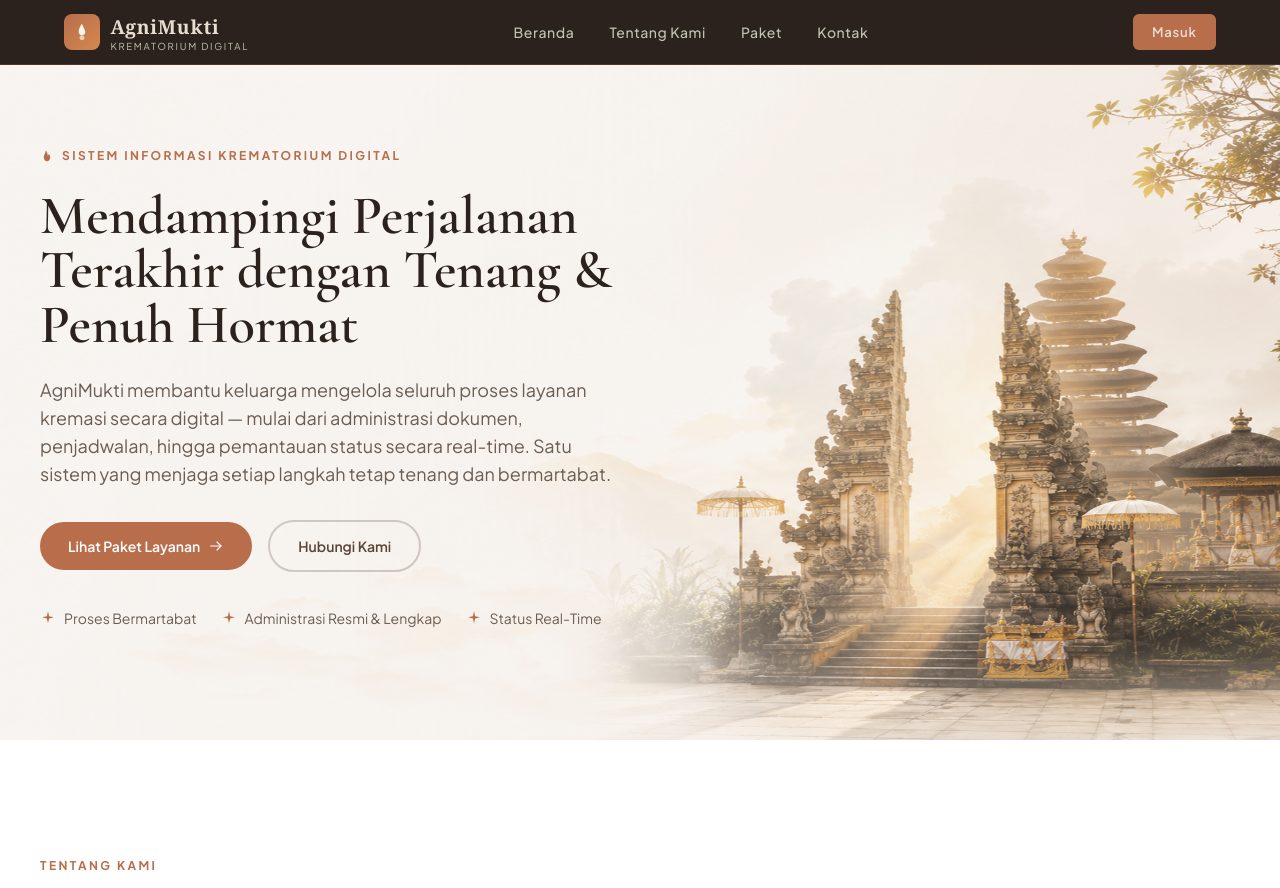
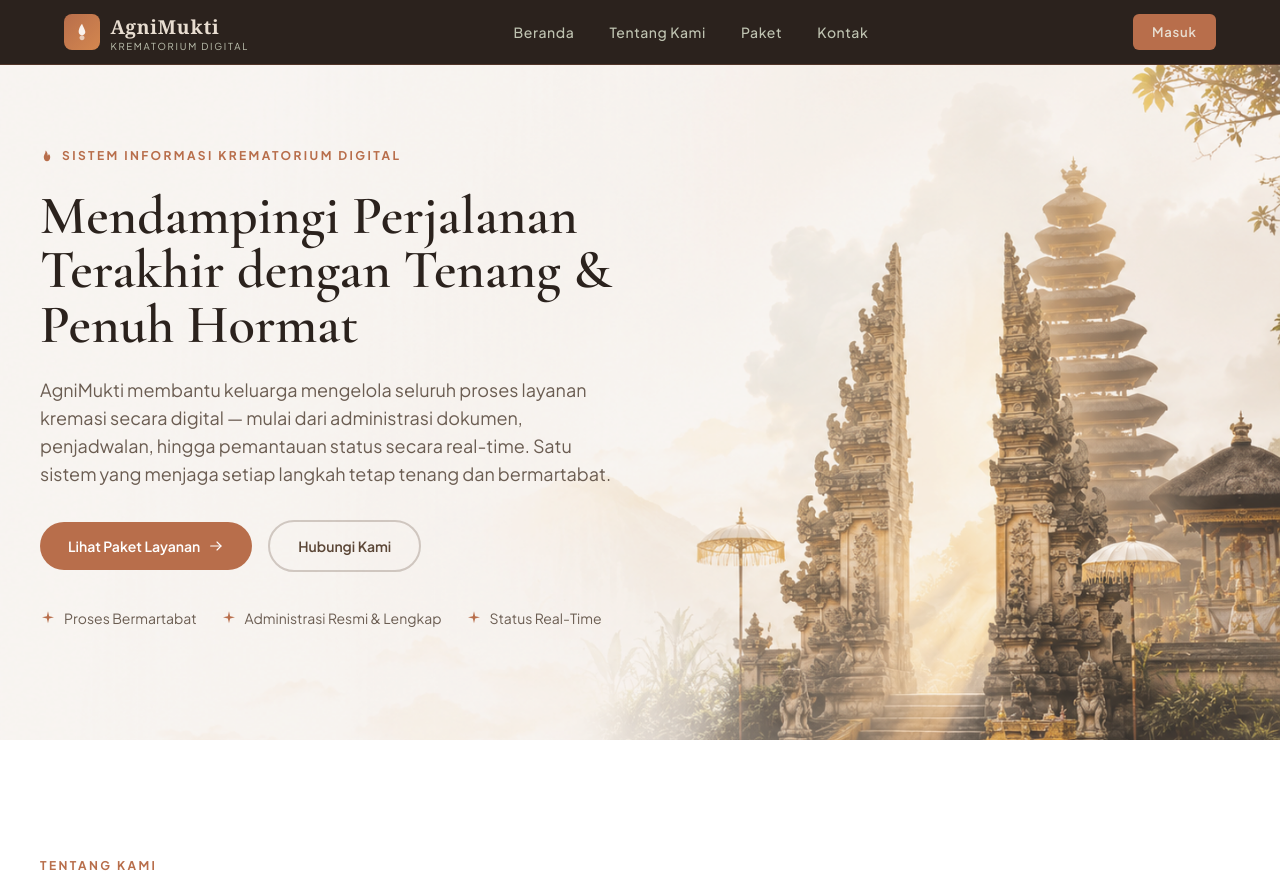
Before and after one commit to adisaputra0/agnimukti, a PHP site: page /public/index.php in a window 1280 px wide. Shown: the top 888 px of the page. Run offline with PHP 8.4, Linux system fonts and the light colour scheme; some libraries are stand-ins or nearby versions.

Commit message:
Memperbaiki background hero section dan perbaiki indentasi

```diff
--- a/public/index.php
+++ b/public/index.php
@@ -114,15 +114,13 @@
         <!-- HERO                                                          -->
         <!-- ============================================================ -->
         <section class="relative overflow-hidden">
-        <!-- decorative blurred glow -->
-        <div class="pointer-events-none absolute -top-24 -right-32 w-[28rem] h-[28rem] rounded-full bg-accent/20 blur-3xl"></div>
-            <div class="pointer-events-none absolute top-1/2 -left-32 w-72 h-72 rounded-full bg-supporting/30 blur-3xl"></div>
+            <img src="assets\pura_1.png"
+            class="absolute inset-0 h-full w-full object-cover opacity-80">
 
             <div class="max-w-7xl mx-auto px-6 lg:px-10 pt-14 pb-20 lg:pt-20 lg:pb-28 relative">
                 <div class="grid lg:grid-cols-2 gap-14 lg:gap-10 items-center">
 
-                        <img src="assets\pura_1.png"
-                        class="absolute right-0 top-0 h-full w-full opacity-80">
+
 
                     <!-- Text -->
                     <div class="animate-fade-up">
@@ -155,8 +153,7 @@
                     </div>
                 </div>
             </div>
-            </div>
-        </div>
+        </section>
 
         <!-- ============================================================ -->
         <!-- TENTANG KAMI                                                  -->
@@ -206,7 +203,6 @@
                         Dua makna yang menjadi dasar setiap layanan kami — proses yang murni, dan kepergian yang tenang.
                         </p>
                     </div>
-
                 </div>
             </div>
         </section>
@@ -263,7 +259,6 @@
                         <h3 class="mt-5 font-serif font-semibold text-xl text-ink">Pilihan Paket Fleksibel</h3>
                         <p class="mt-2.5 text-sm text-ink-muted leading-relaxed">Tersedia beberapa pilihan paket layanan yang dapat disesuaikan dengan kebutuhan keluarga.</p>
                     </div>
-
                 </div>
             </div>
         </section>
@@ -327,10 +322,9 @@
                         </ul>
                         <p class="mt-5 text-xs font-semibold text-ink-muted">+3 fasilitas lainnya</p>
                     </div>
-
                 </div>
 
-                <div class="mt-14 text-center">
+                <div class="mt-14 w-full text-center">
                     <a href="paket.php" class="inline-flex items-center gap-2 rounded-full bg-accent px-8 py-3.5 text-sm font-semibold text-white shadow-soft hover:bg-accent-dark transition-colors focus:outline-none focus-visible:ring-2 focus-visible:ring-accent focus-visible:ring-offset-2 focus-visible:ring-offset-secondary">
                         Lihat Semua Paket &amp; Harga
                         <svg class="w-4 h-4"><use href="#icon-arrow"/></svg>
@@ -433,8 +427,8 @@
                 </div>
 
                 <div>
-            <h4 class="text-sm font-bold uppercase tracking-wider text-secondary">Navigasi</h4>
-            <ul class="mt-5 space-y-3 text-sm text-secondary/60">
+                    <h4 class="text-sm pl-20 font-bold uppercase tracking-wider text-secondary">Navigasi</h4>
+                    <ul class="mt-5 pl-20 space-y-3 text-sm text-secondary/60">
                         <li><a href="index.php" class="hover:text-secondary transition-colors">Beranda</a></li>
                         <li><a href="tentang-kami.php" class="hover:text-secondary transition-colors">Tentang Kami</a></li>
                         <li><a href="paket.php" class="hover:text-secondary transition-colors">Paket</a></li>
@@ -443,8 +437,8 @@
                 </div>
 
                 <div>
-            <h4 class="text-sm font-bold uppercase tracking-wider text-secondary">Layanan</h4>
-            <ul class="mt-5 space-y-3 text-sm text-secondary/60">
+                    <h4 class="text-sm px-6 font-bold uppercase tracking-wider text-secondary">Layanan</h4>
+                    <ul class="mt-5 px-6 space-y-3 text-sm text-secondary/60">
                     <li><a href="paket.php" class="hover:text-secondary transition-colors">Paket Dasar</a></li>
                     <li><a href="paket.php" class="hover:text-secondary transition-colors">Paket Madya</a></li>
                     <li><a href="paket.php" class="hover:text-secondary transition-colors">Paket Utama</a></li>
@@ -459,7 +453,6 @@
                     <li class="flex items-start gap-2.5"><svg class="w-4 h-4 mt-0.5 shrink-0"><use href="#icon-mail"/></svg>agnimukti@gmail.com</li>
                     </ul>
                 </div>
-
             </div>
 
             <div class="mt-14 pt-6 border-t border-secondary/10 flex flex-col sm:flex-row items-center justify-between gap-3 text-xs text-secondary/50">
```
Lines whose indentation alone changed are shown as unchanged.
